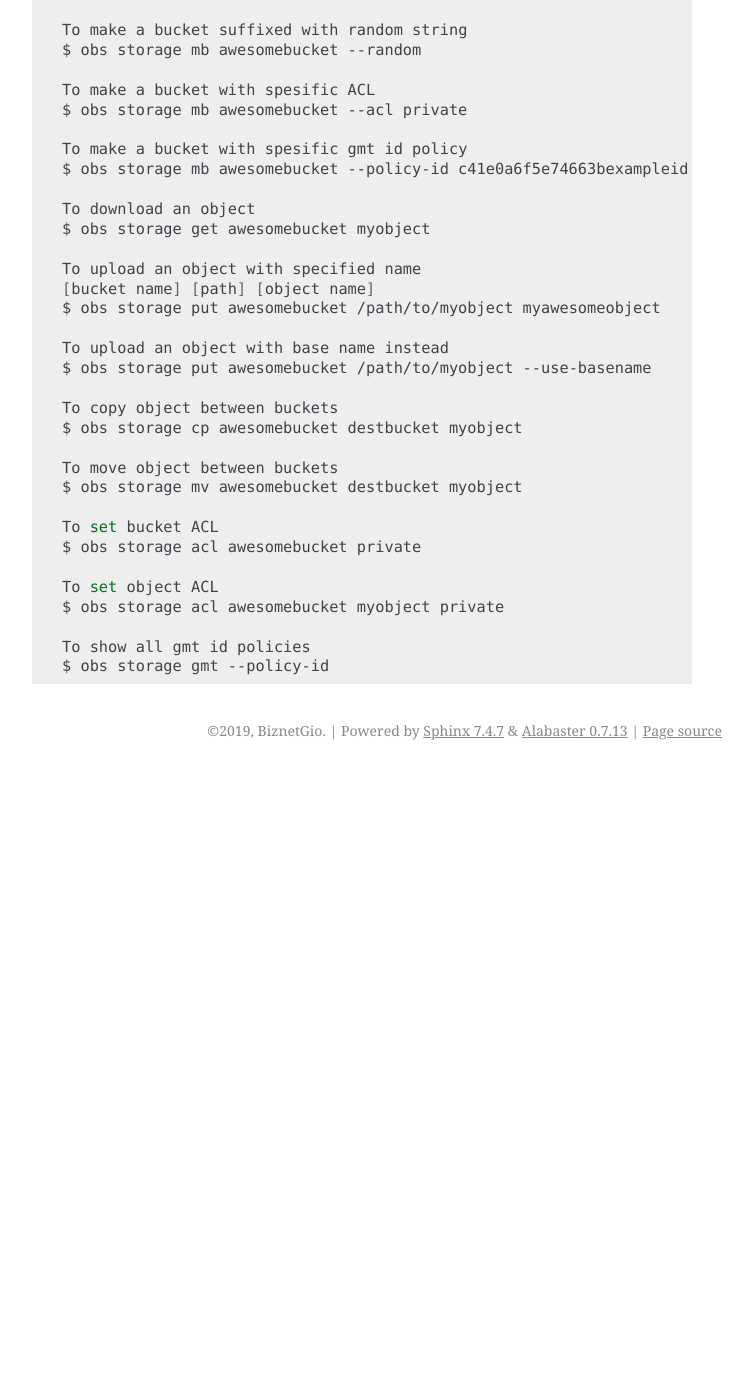
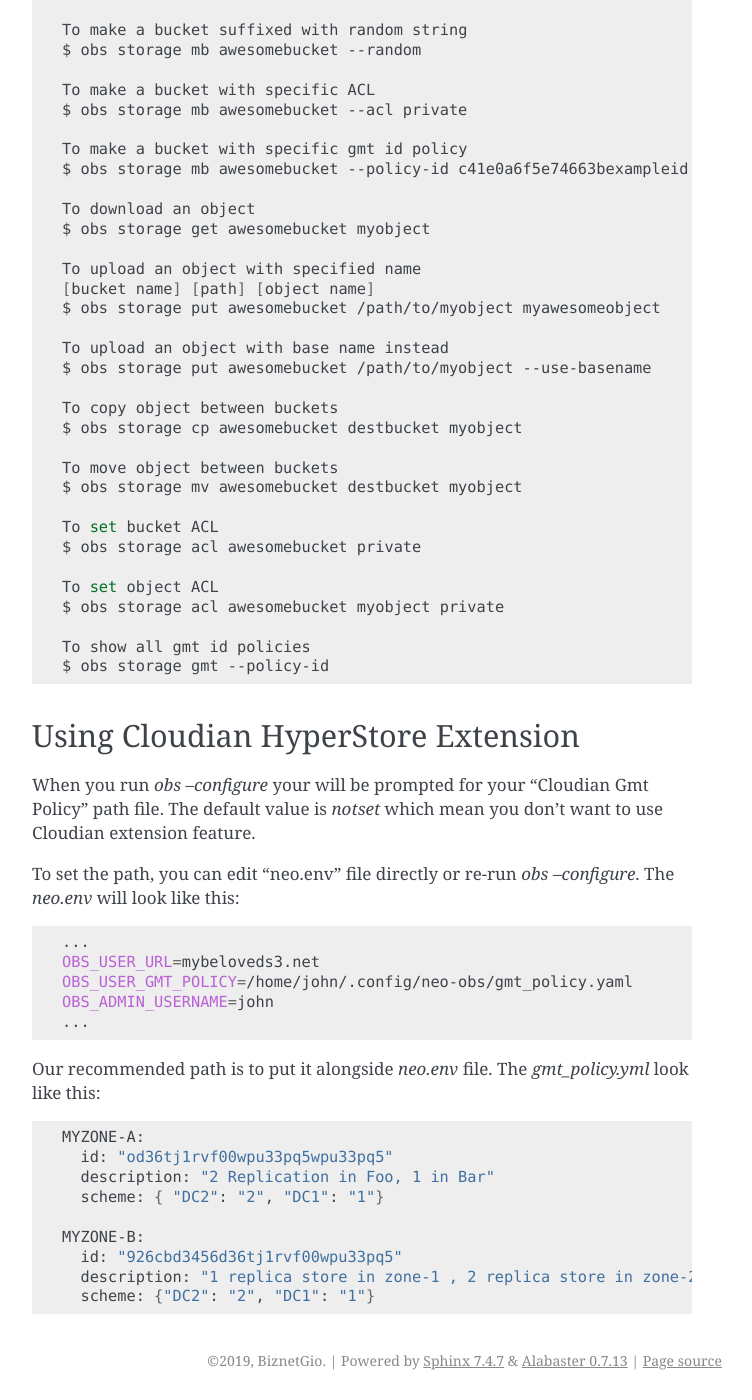
Before and after one commit to BiznetGIO/neo-obs, a Sphinx documentation site: the page built from docs/usage/storage.rst, in a window 1280 px wide and 1400 px high, scrolled down 1338 px. Shown: the whole window, without its empty margins (388-1140 px from the left). Built offline with Sphinx 7.4.7, drawn with Linux system fonts in a browser that asks for light colours; before the commit the page ends 2108 px from its top, so only the background shows below that; some of the changed text lies outside the part shown.

Commit message:
Docs: add docs for Cloudian Gmt Policy usage

```diff
--- a/README.rst
+++ b/README.rst
@@ -47,6 +47,7 @@
 * Supports for common commands for managing storage: `ls`, `rm`, `get`, `put`,
   `cp`, `mv` `du`, `info`, `sets ACL`, `presign URL` `create bucket`, etc.
 * Common commands for admin: `ls users`, `user info`, `rm user`, `set QoS`, etc.
+* Support Cloudian HyperStore extension feature. e.g `x-gmt-policyid`
 * Can be used as library for your next object storage application.
 
 Take the tour
--- a/docs/usage/storage.rst
+++ b/docs/usage/storage.rst
@@ -57,10 +57,10 @@
   To list all available buckets
   $ obs storage ls
 
-  To list all object inside spesific buckets
+  To list all object inside specific buckets
   $ obs storage ls awesomebucket
 
-  To list all object inside spesific "directory"
+  To list all object inside specific "directory"
   $ obs storage ls awesomebucket -p foo-dir
 
   To remove a bucket
@@ -75,10 +75,10 @@
   To make a bucket suffixed with random string
   $ obs storage mb awesomebucket --random
 
-  To make a bucket with spesific ACL
+  To make a bucket with specific ACL
   $ obs storage mb awesomebucket --acl private
 
-  To make a bucket with spesific gmt id policy
+  To make a bucket with specific gmt id policy
   $ obs storage mb awesomebucket --policy-id c41e0a6f5e74663bexampleid
 
   To download an object
@@ -105,3 +105,36 @@
 
   To show all gmt id policies
   $ obs storage gmt --policy-id
+
+Using Cloudian HyperStore Extension
+-----------------------------------
+
+When you run `obs --configure` your will be prompted for your "Cloudian Gmt
+Policy" path file. The default value is `notset` which mean you don't want to
+use Cloudian extension feature.
+
+To set the path, you can edit "neo.env" file directly or re-run `obs
+--configure`. The `neo.env` will look like this:
+
+.. code-block:: bash
+
+    ...
+    OBS_USER_URL=mybeloveds3.net
+    OBS_USER_GMT_POLICY=/home/john/.config/neo-obs/gmt_policy.yaml
+    OBS_ADMIN_USERNAME=john
+    ...
+
+Our recommended path is to put it alongside `neo.env` file. The `gmt_policy.yml`
+look like this:
+
+.. code-block:: bash
+
+    MYZONE-A:
+      id: "od36tj1rvf00wpu33pq5wpu33pq5"
+      description: "2 Replication in Foo, 1 in Bar"
+      scheme: { "DC2": "2", "DC1": "1"}
+
+    MYZONE-B:
+      id: "926cbd3456d36tj1rvf00wpu33pq5"
+      description: "1 replica store in zone-1 , 2 replica store in zone-2"
+      scheme: {"DC2": "2", "DC1": "1"}
```
Also changed, not shown: other parts of docs/usage/storage.rst (+1 -1 lines).
